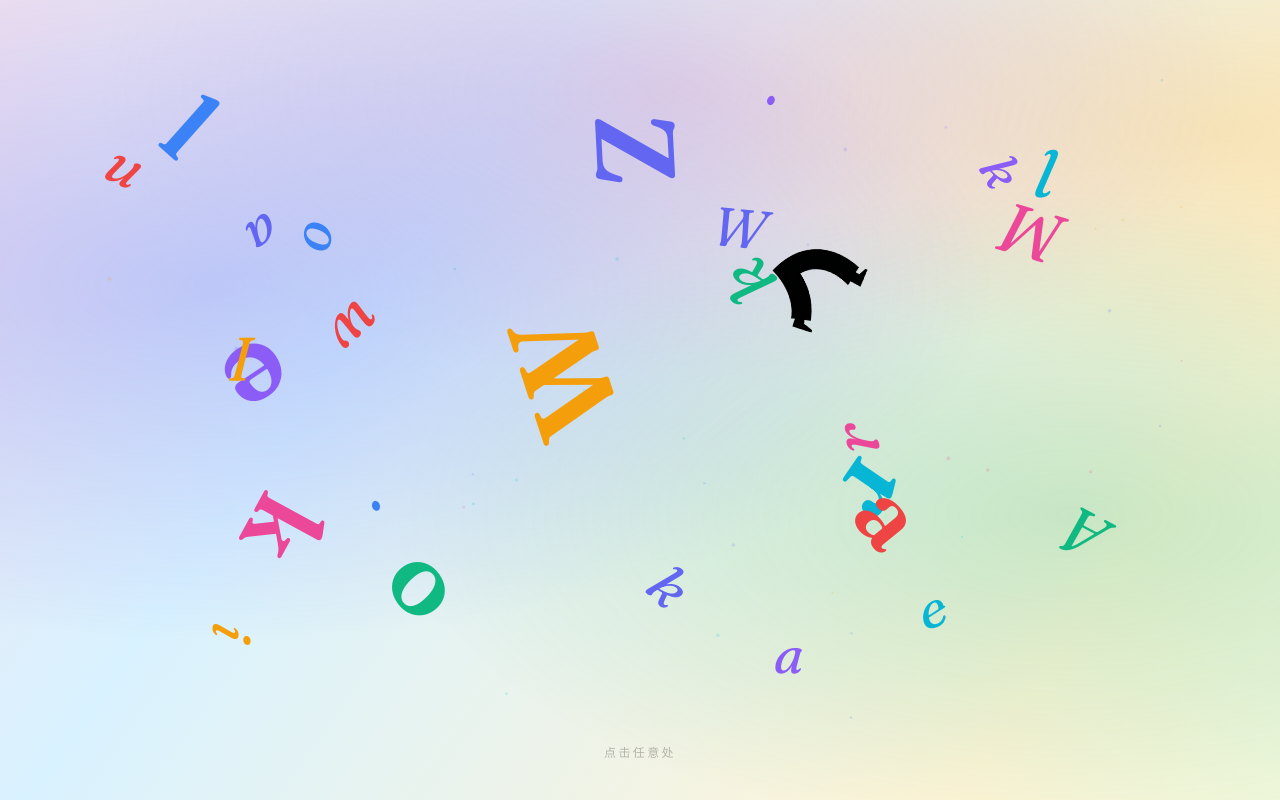
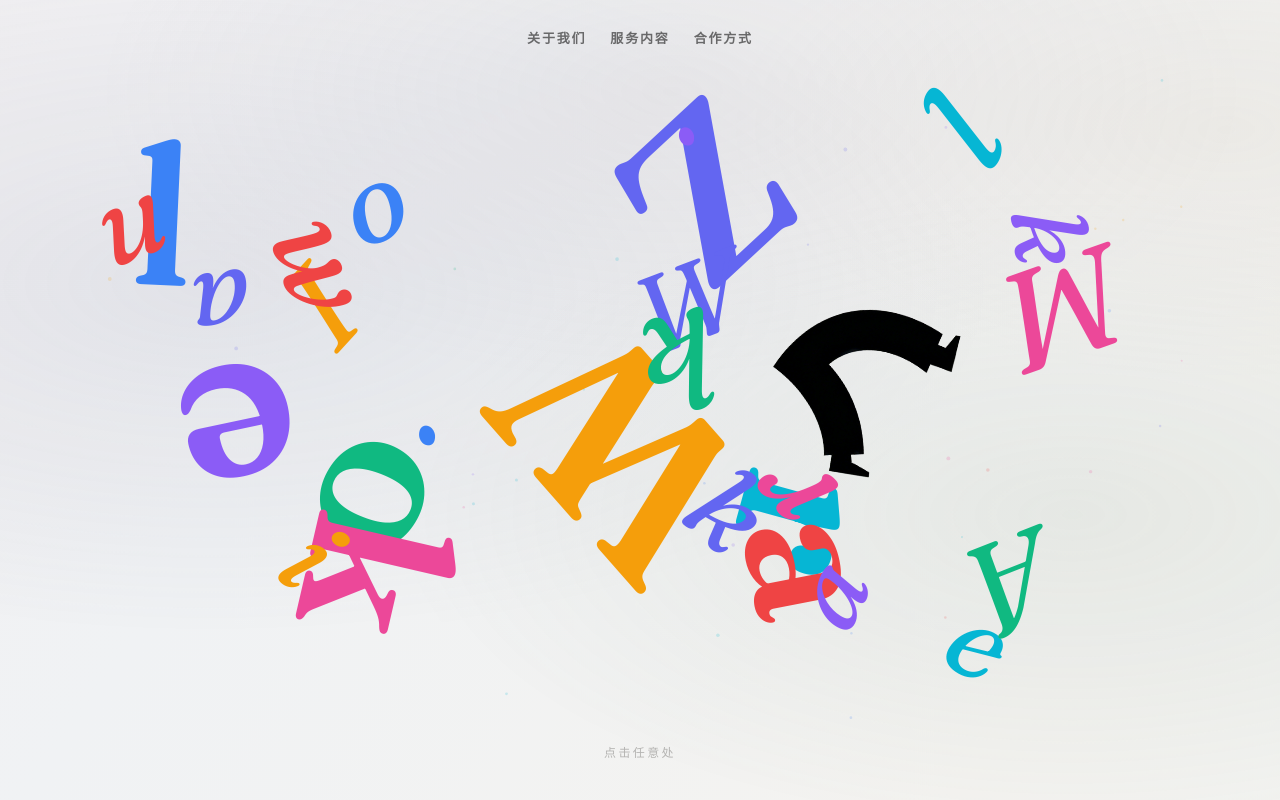
Before and after one commit to MSNirvana/ZeroWalk, a plain HTML site: page index.html in a window 1280 px wide. Drawn offline with Linux system fonts and the light colour scheme.

Commit message:
优化首页视觉与交互，并始终显示顶部导航。
降低背景渐变饱和度；游荡字母放大、加快漂浮速度；hold 后 15 秒自动散开；首页游荡阶段常驻三栏导航链接。

Co-authored-by: Cursor <cursoragent@cursor.com>

```diff
--- a/scripts/home-canvas.js
+++ b/scripts/home-canvas.js
@@ -17,7 +17,7 @@ const TRAIL_MAX = 4;
 const TRAIL_INTERVAL = 3;
 const PARTICLE_COUNT = 32;
 const ASSEMBLE_MS = 650;
-const IDLE_MS = 5000;
+const IDLE_MS = 15000;
 const DISPERSE_MS = 1200;
 const MAX_DPR = 2;
 const LOGO_SRC = window.ZeroWalk.home.logoSrc;
@@ -84,11 +84,11 @@ function easeOutCubic(t) {
 }
 
 function wanderBrandSize() {
-  return rand(92, 118);
+  return rand(184, 236);
 }
 
 function wanderSloganSize() {
-  return rand(52, 72);
+  return rand(104, 144);
 }
 
 function fontAt(size, group) {
@@ -184,9 +184,9 @@ function randomPosition(halfSize) {
 
 function makeWanderVelocity() {
   return {
-    vx: randSign() * rand(0.15, 0.35),
-    vy: randSign() * rand(0.15, 0.35),
-    vrot: rand(-0.008, 0.008),
+    vx: randSign() * rand(0.28, 0.55),
+    vy: randSign() * rand(0.28, 0.55),
+    vrot: rand(-0.012, 0.012),
   };
 }
 
@@ -194,7 +194,8 @@ function createObjects() {
   objects = [];
   colorIndex = 0;
 
-  const logoPos = randomPosition(28);
+  const logoSize = wanderBrandSize();
+  const logoPos = randomPosition(logoSize / 2);
   const logoVel = makeWanderVelocity();
   objects.push({
     type: "logo",
@@ -206,7 +207,7 @@ function createObjects() {
     targetY: 0,
     scatterX: 0,
     scatterY: 0,
-    scatterSize: 56,
+    scatterSize: logoSize,
     scatterRot: 0,
     ...logoVel,
     rotation: rand(0, Math.PI * 2),
@@ -214,7 +215,7 @@ function createObjects() {
     color: null,
     alpha: 0,
     fadeDelay: 0,
-    size: wanderBrandSize(),
+    size: logoSize,
     targetSize: 56,
     trail: [],
   });
@@ -498,7 +499,6 @@ function enterHold() {
     if (hc) obj.color = hc;
   });
   setTimeout(() => {
-    ui.showNav();
     ui.showContact();
   }, 300);
   scheduleIdleTimer();
@@ -518,7 +518,7 @@ function assignScatterTargets() {
     obj.scatterRot = rand(-0.35, 0.35);
     obj.physicsOn = false;
     if (obj.type === "logo") {
-      obj.scatterSize = rand(88, 108);
+      obj.scatterSize = rand(176, 216);
     } else if (obj.group === "slogan") {
       obj.scatterSize = wanderSloganSize();
     } else {
@@ -530,7 +530,6 @@ function assignScatterTargets() {
 function startDisperse() {
   if (state !== "hold") return;
   clearIdleTimer();
-  ui.hideNav();
   ui.hideContact();
   ui.closeModal();
   state = "disperse";
@@ -741,7 +740,6 @@ function startAssemble() {
   state = "assemble";
   assembleStart = performance.now();
   hint.classList.add("is-hidden");
-  ui.hideNav();
   ui.hideContact();
   clearIdleTimer();
   sloganCacheKey = "";
--- a/scripts/home-ui.js
+++ b/scripts/home-ui.js
@@ -1,4 +1,4 @@
-/** 首页 UI：汇聚后导航、联系按钮与弹窗 */
+/** 首页 UI：顶部导航、联系按钮与弹窗 */
 (function () {
   const nav = document.getElementById("topNavTags");
   const contactBtn = document.getElementById("contactBtn");
@@ -9,14 +9,6 @@
   const formSubmit = document.getElementById("formSubmit");
 
   let idle = { schedule: () => {}, clear: () => {}, getState: () => "wander" };
-
-  function showNav() {
-    nav?.classList.add("is-visible");
-  }
-
-  function hideNav() {
-    nav?.classList.remove("is-visible");
-  }
 
   function showContact() {
     contactBtn?.classList.add("is-visible");
@@ -101,8 +93,6 @@
   });
 
   window.ZeroWalkHomeUI = {
-    showNav,
-    hideNav,
     showContact,
     hideContact,
     openModal,
--- a/styles/layout.css
+++ b/styles/layout.css
@@ -10,12 +10,12 @@
   background: linear-gradient(
     125deg,
     #f7f6f2 0%,
-    #ebe8ff 14%,
-    #ffd9e8 28%,
-    #d9f2ff 42%,
-    #fff4d6 56%,
-    #d8ffe8 70%,
-    #e8deff 84%,
+    #f1f0f4 14%,
+    #f3f0f2 28%,
+    #f0f2f4 42%,
+    #f4f3f0 56%,
+    #f0f3f1 70%,
+    #f2f0f4 84%,
     #f7f6f2 100%
   );
   background-size: 360% 360%;
@@ -27,10 +27,10 @@
   position: absolute;
   inset: -10%;
   background:
-    radial-gradient(ellipse 75% 55% at 22% 38%, rgba(99, 102, 241, 0.28), transparent 68%),
-    radial-gradient(ellipse 65% 50% at 78% 62%, rgba(16, 185, 129, 0.22), transparent 68%),
-    radial-gradient(ellipse 55% 45% at 52% 18%, rgba(236, 72, 153, 0.2), transparent 68%),
-    radial-gradient(ellipse 50% 40% at 88% 22%, rgba(245, 158, 11, 0.18), transparent 65%);
+    radial-gradient(ellipse 75% 55% at 22% 38%, rgba(140, 142, 168, 0.14), transparent 68%),
+    radial-gradient(ellipse 65% 50% at 78% 62%, rgba(130, 158, 148, 0.12), transparent 68%),
+    radial-gradient(ellipse 55% 45% at 52% 18%, rgba(168, 150, 158, 0.11), transparent 68%),
+    radial-gradient(ellipse 50% 40% at 88% 22%, rgba(168, 158, 140, 0.1), transparent 65%);
   animation: gradient-orbs 32s ease-in-out infinite alternate;
   will-change: transform, opacity;
 }
@@ -59,7 +59,7 @@
   }
 }
 
-/* 首页：汇聚后显示的纯文字导航（无顶栏背景） */
+/* 首页：顶部纯文字导航（无顶栏背景，游荡时亦显示） */
 .top-nav--home {
   position: fixed;
   top: 28px;
@@ -73,18 +73,9 @@
   gap: 8px 24px;
   max-width: min(720px, 92vw);
   padding: 0 16px;
-  pointer-events: none;
-  opacity: 0;
-  visibility: hidden;
-  transition:
-    opacity 0.55s ease,
-    visibility 0.55s;
-}
-
-.top-nav--home.is-visible {
+  pointer-events: auto;
   opacity: 1;
   visibility: visible;
-  pointer-events: auto;
 }
 
 .top-nav--home a {
```
Also changed, not shown: 1 other file.
